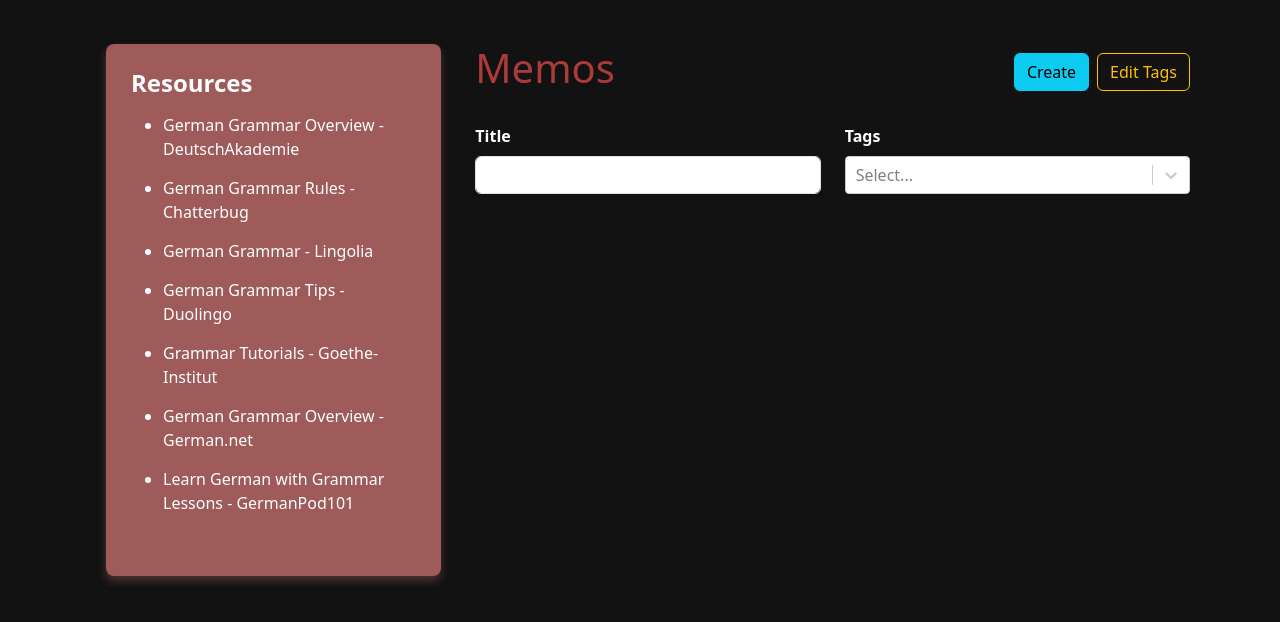
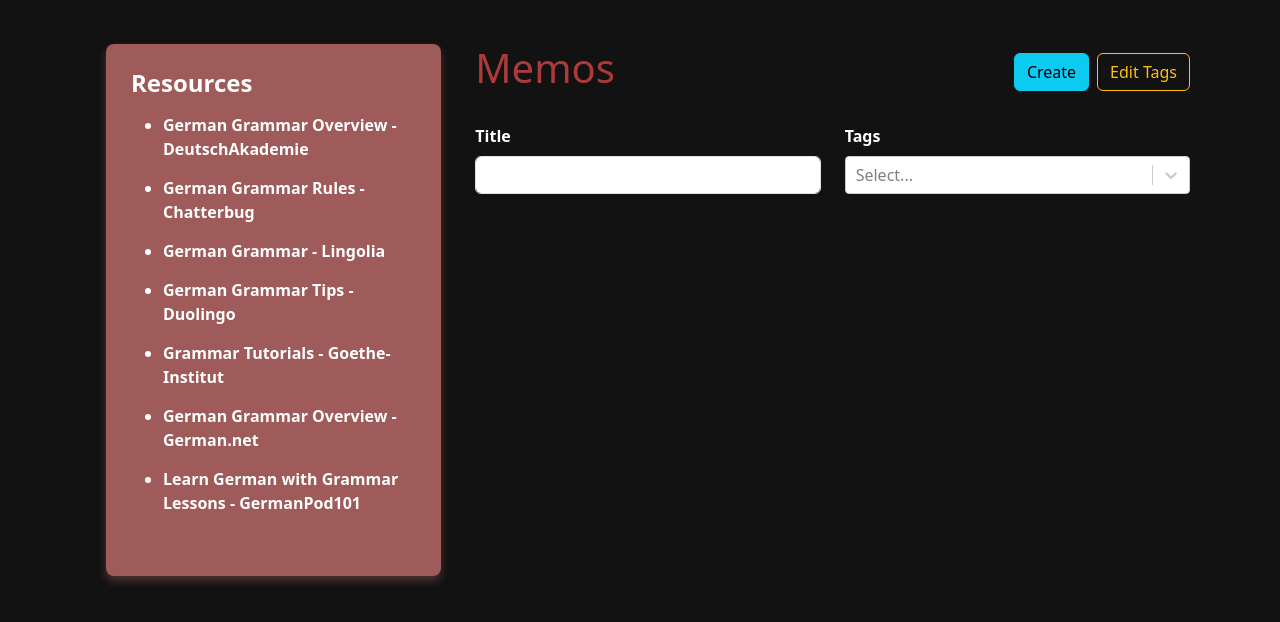
Before and after one commit to snakecharmergh/lingo-hub, a React (Vite) app: page / in a window 1280 px wide. Shown: the top 622 px of the page. Built offline with nearby package versions, Linux system fonts and the light colour scheme.

Commit message:
fix links font color

```diff
--- a/src/components/MemoList.module.css
+++ b/src/components/MemoList.module.css
@@ -58,9 +58,10 @@ li {
 
 li > a {
   color: #ffffff;
+  font-weight: bolder;
   text-decoration: none;
 }
 
 li > a:hover {
-  color: rgba(2, 52, 70, 0.996);
+  color: rgba(2, 44, 58, 0.996);
 }
```
